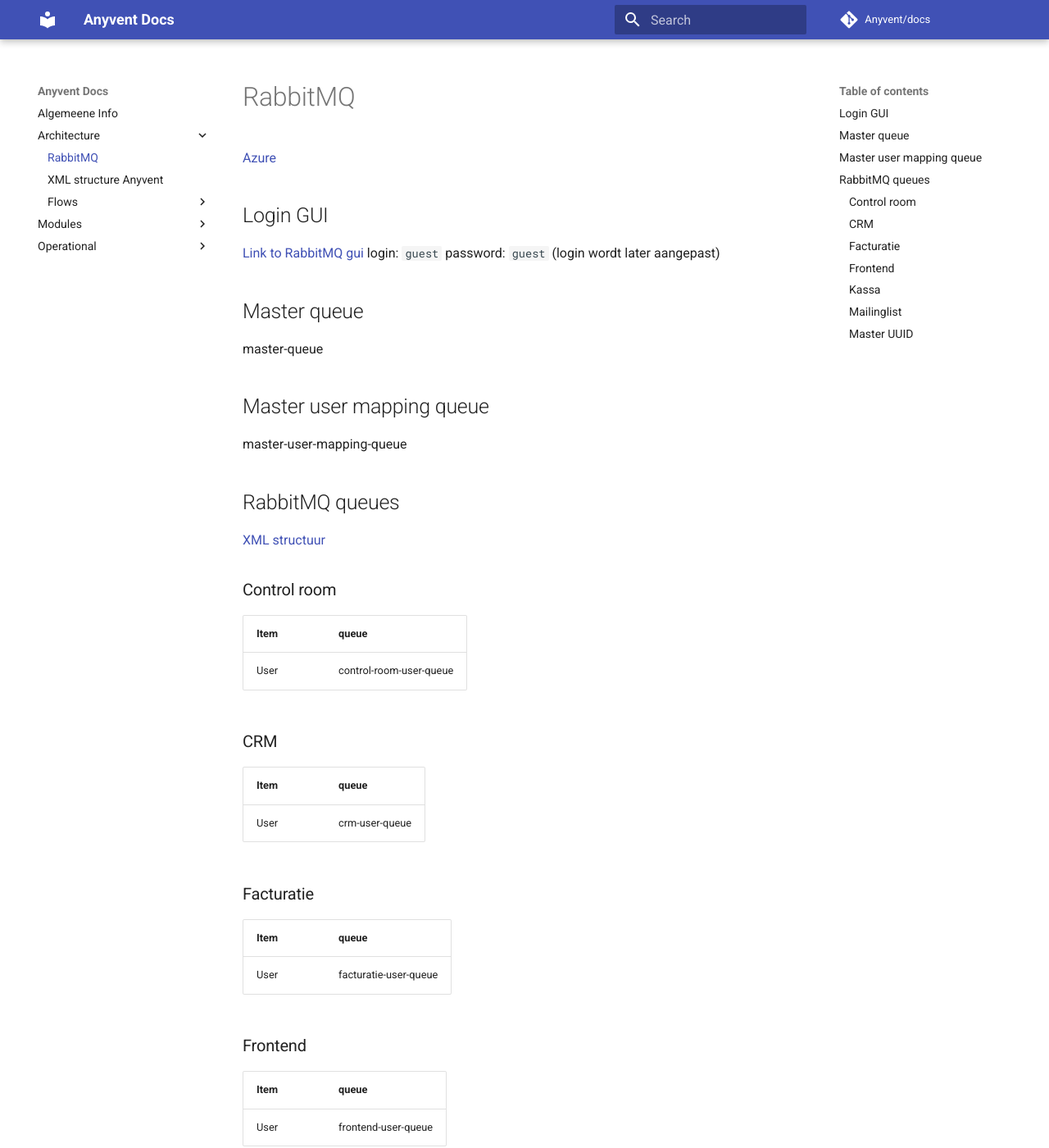
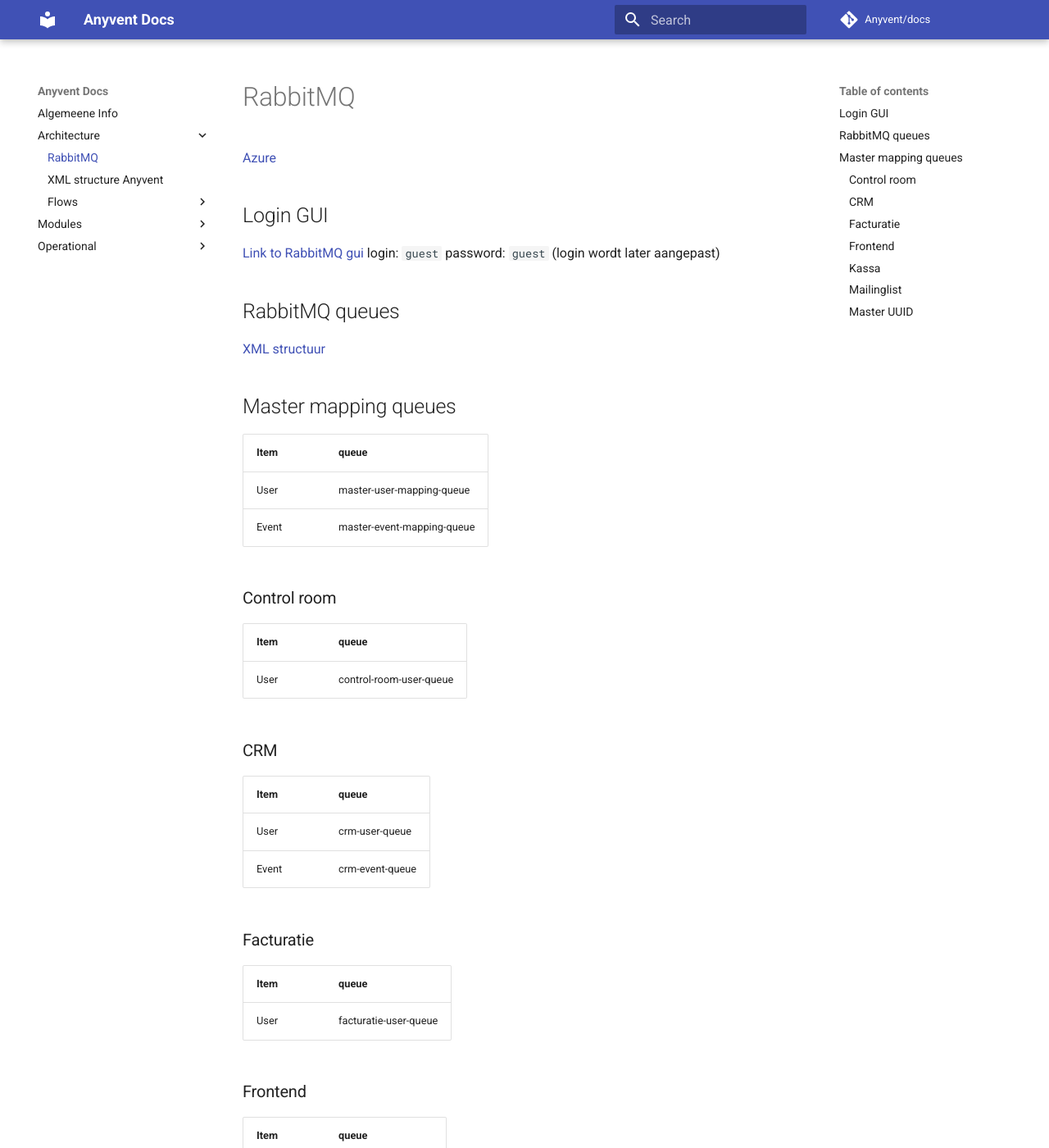
Before and after one commit to seppeconinx/docs, an MkDocs documentation site: the page built from docs/architecture/RabbitMQ.md, in a window 1280 px wide and 1400 px high. Shown: the whole window at 82% size. Built offline with MkDocs 1.6.1 and Material for MkDocs 9.7.7, drawn with Linux system fonts in a browser that asks for light colours; comment, search, counter and statistics services are not loaded; some of the changed text lies outside the part shown.

Commit message:
adding event queues

```diff
--- a/docs/architecture/RabbitMQ.md
+++ b/docs/architecture/RabbitMQ.md
@@ -10,17 +10,15 @@
 password: `guest`
 (login wordt later aangepast)
 
-## Master queue
+## RabbitMQ queues
+[XML structuur](https://anyvent.github.io/docs/architecture/XML/)
 
-master-queue
+## Master mapping queues
+| Item| queue|
+|----------------|------------|
+| User | master-user-mapping-queue |
+| Event | master-event-mapping-queue |
 
-## Master user mapping queue
-
-master-user-mapping-queue
-
-## RabbitMQ queues
-
-[XML structuur](https://anyvent.github.io/docs/XML/)
 
 ### Control room
 | Item| queue|
@@ -31,6 +29,7 @@
 | Item| queue|
 |----------------|------------|
 | User | crm-user-queue |
+| Event | crm-event-queue |
 
 ### Facturatie
 | Item| queue|
@@ -46,13 +45,16 @@
 | Item| queue|
 |----------------|------------|
 | User | kassa-user-queue |
+| Event | kassa-event-queue |
 
 ### Mailinglist
 | Item| queue|
 |----------------|------------|
 | User | mailinglist-user-queue |
+| Event | mailinglist-event-queue |
 
 ### Master UUID
 | Item| queue|
 |----------------|------------|
 | User | master-uuid-user-queue |
+| Event | master-uuid-event-queue |
```
